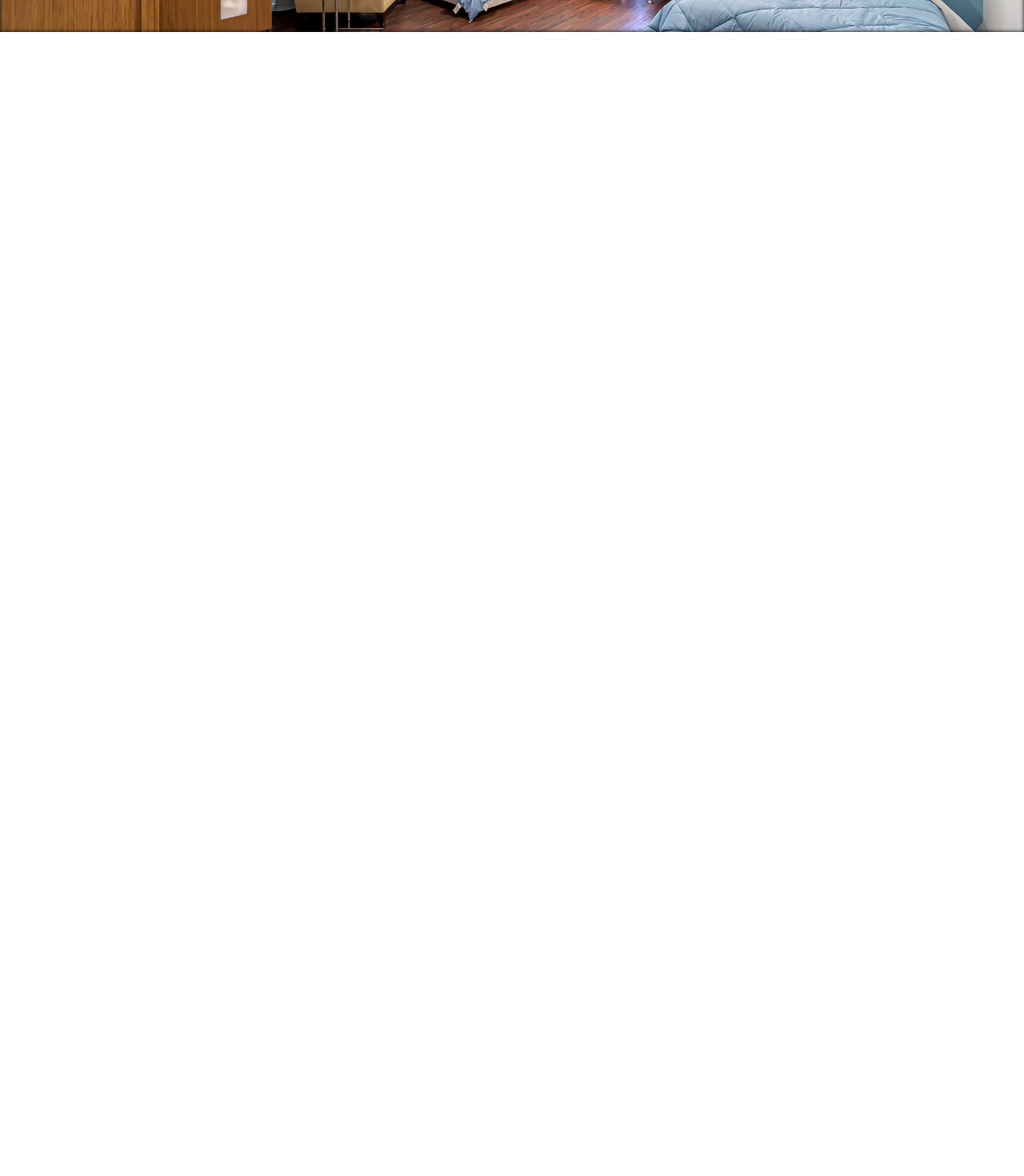
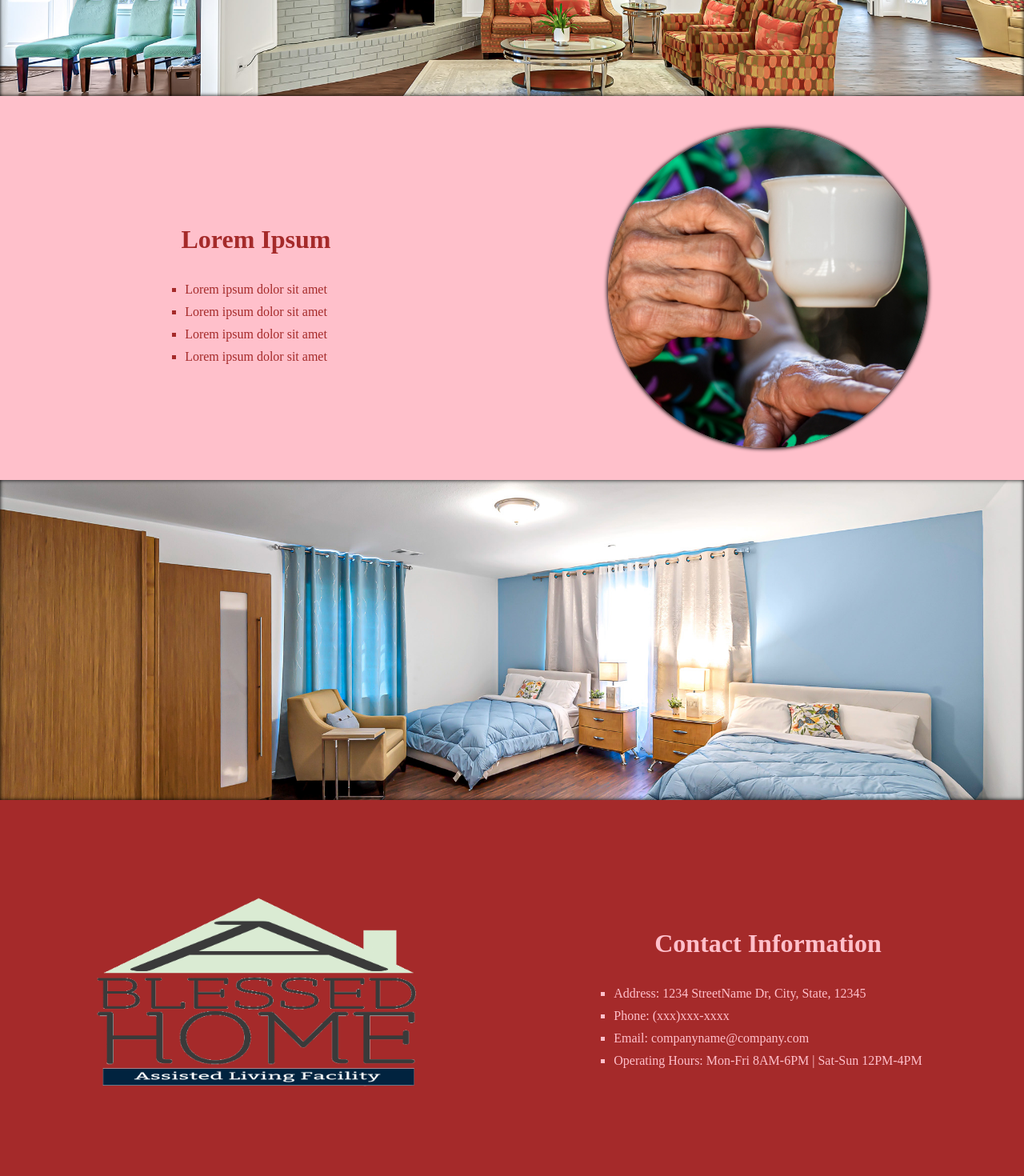
Before and after one commit to psudario/ABHWebsite, a React (Create React App) app in the folder client/: page / in a window 1280 px wide. Shown: the part 2360-3830 px from the top of the page at 80% size. Before the commit the page ends 2800 px from the top, so only its background shows below. Built offline with nearby package versions, Linux system fonts and the light colour scheme.

Commit message:
fixed bug where page was too wide

```diff
--- a/client/src/Data.js
+++ b/client/src/Data.js
@@ -44,9 +44,10 @@ export const Contact = {
     image: Logo,
     title: "Contact Information",
     bullets: [
-        "Address: 1234 StreetName Dr, City, State, 0000",
+        "Address: 1234 StreetName Dr, City, State, 12345",
         "Phone: (xxx)xxx-xxxx",
-        "Email: companyname@company.com"
+        "Email: companyname@company.com",
+        "Operating Hours: Mon-Fri 8AM-6PM | Sat-Sun 12PM-4PM"
     ]
 }
 
--- a/client/src/components/InfoSection/InfoSection.styles.js
+++ b/client/src/components/InfoSection/InfoSection.styles.js
@@ -15,7 +15,7 @@ export const InfoSectionWrapper = styled.div`
     }};
 
     display: grid;
-    grid-template-columns: 50vw 50vw;
+    grid-template-columns: 50% 50%;
     grid-template-areas: ${props => {
         return props.leftText ?
         `"col2 col1"`
--- a/client/src/pages/Home/Home.index.js
+++ b/client/src/pages/Home/Home.index.js
@@ -40,30 +40,30 @@ const Home = () => {
             <BackgroundImage
                 image={HomeBackgroundImages.kitchen}
             />
-            {/* <InfoSection
+            <InfoSection
                 image={HomeInfo1.image}
                 title={HomeInfo1.title}
                 text={HomeInfo1.text}
-            /> */}
+            />
             <BackgroundImage
                 image={HomeBackgroundImages.livingRoom}
             />
-            {/* <InfoSection
+            <InfoSection
                 primaryTheme
                 leftText
                 image={HomeInfo2.image}
                 title={HomeInfo2.title}
                 bullets={HomeInfo2.bullets}
-            /> */}
+            />
             <BackgroundImage
                 image={HomeBackgroundImages.bedroom}
             />
-            {/* <InfoSection
+            <InfoSection
                 svg
                 image={Contact.image}
                 title={Contact.title}
                 bullets={Contact.bullets}
-            /> */}
+            />
         </HomeWrapper>
     )
 }
```
